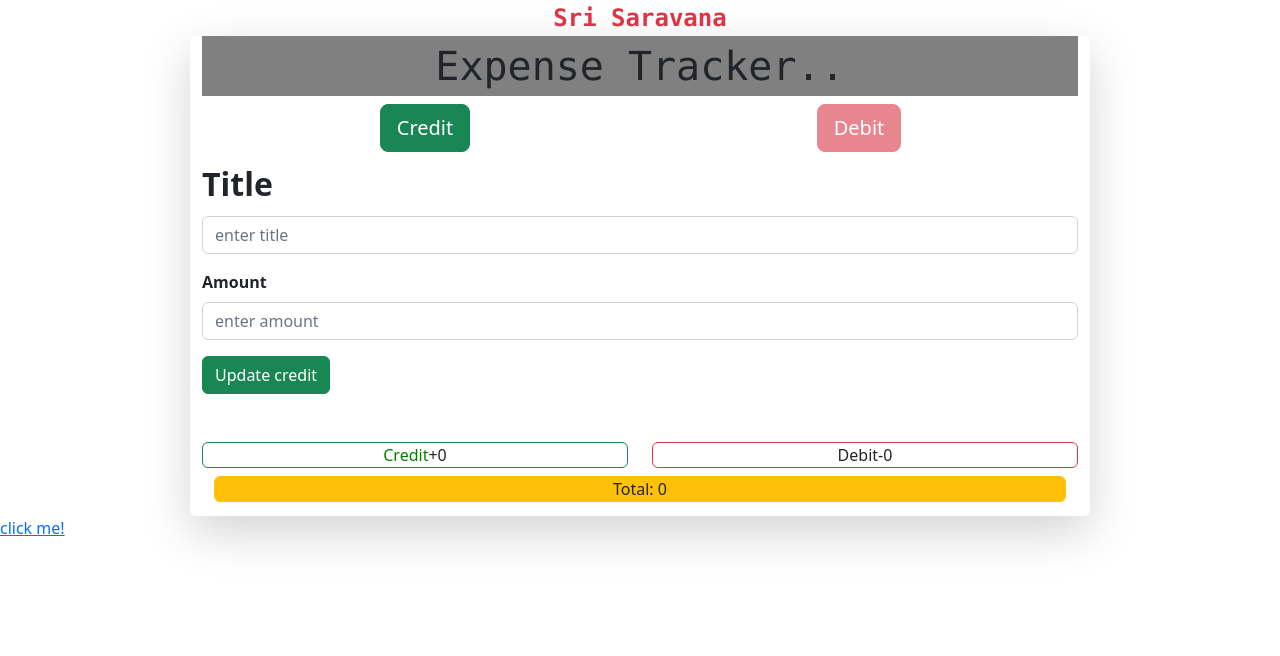
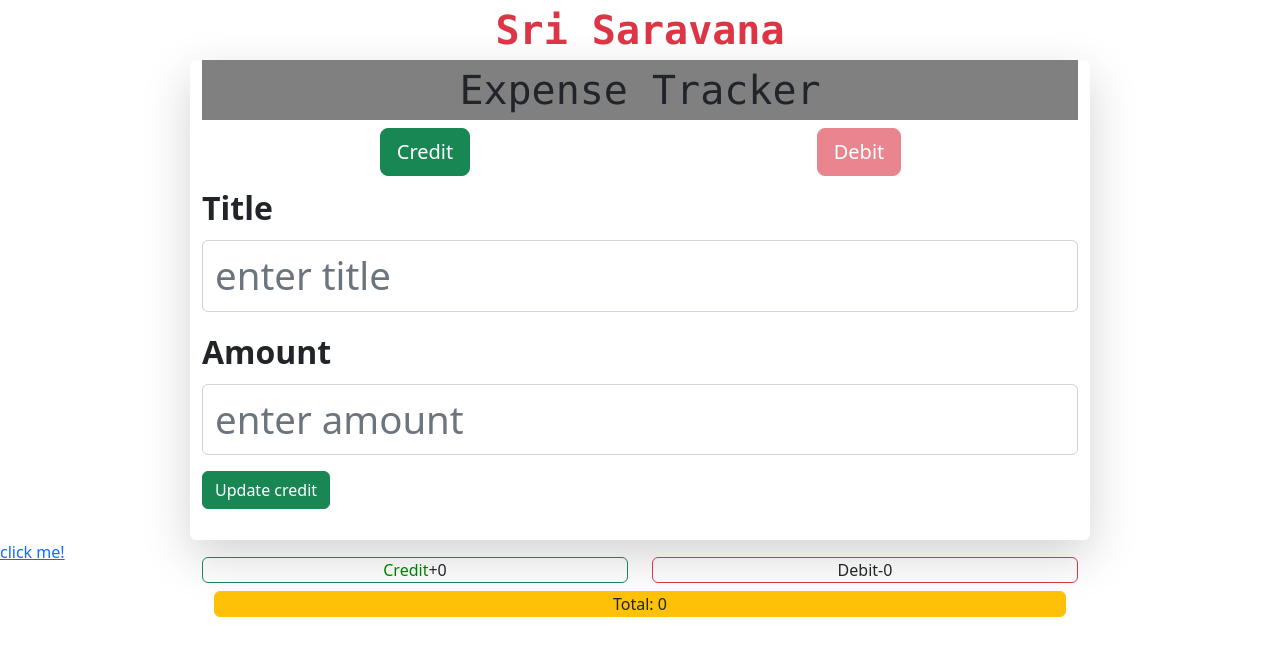
Before and after one commit to gokul-ceo/hssdataform, a React (Create React App) app: page / in a window 1280 px wide. Shown: the top 656 px of the page. Built offline with nearby package versions, Linux system fonts and the light colour scheme.

Commit message:
added new changes

```diff
--- a/src/component/form.css
+++ b/src/component/form.css
@@ -8,3 +8,13 @@
     height:30rem;
     width: 100%;
 }
+#first-input-container,#second-input-container {
+    font-size: 20px;
+}
+
+#titleentry{
+    font-size: larger;
+}
+#amountentry{
+    font-size: larger;
+}
--- a/src/component/form.jsx
+++ b/src/component/form.jsx
@@ -147,15 +147,15 @@ function handlesumbit(event){
 
    <div className='container  shadow-lg  bg-body rounded' id="actual-form-container" >
    <div className=" mw-100 text-center mw-100" id="titel-container" style={{width: '100%',backgroundColor:'grey'}}>
-       <span className="fs-1 text-dark font-monospace ">Expense Tracker..</span>
+       <span className="fs-1 text-dark font-monospace ">Expense Tracker</span>
        </div>
        <Selecttype style1 = {style.cbtn} style2={style.dbtn} function = {handlechange} />
        <form className='' onSubmit={handlesumbit}>
-       <div className='mb-3' id="first-input-container">
+       <div className='mb-3 fs-2' id="first-input-container">
        <label className='form-label fs-2 fw-semibold '>Title</label>
        <input type='text'  onChange={(e)=> setdetails({...details, title: e.target.value,type:select,Date:TodayDate,time:nowtime})} value = {details.title} name='title' className='form-control' id='titleentry' placeholder='enter title' required></input>
        </div>
-       <div className='mb-3' id="second-input-container">
+       <div className='mb-3 fs-2' id="second-input-container">
        <label  className='form-label fw-semibold'>Amount</label>
        <input type='number' onChange={(e)=>setdetails({...details, amount:e.target.value,type:select,Date:TodayDate,time:nowtime})} value={details.amount} name='amount' className='form-control' id='amountentry' placeholder='enter amount' required></input>
        </div>
--- a/src/component/header.jsx
+++ b/src/component/header.jsx
@@ -3,7 +3,7 @@ import 'bootstrap/dist/css/bootstrap.min.css'
 
 function Navbar(){
     return  <div  className="container text-center">
-      <span className="fs-4 fw-bold text-danger font-monospace">Sri Saravana</span>
+      <span className="fs-1 fw-bold text-danger font-monospace">Sri Saravana</span>
     </div>
 }
 
```
